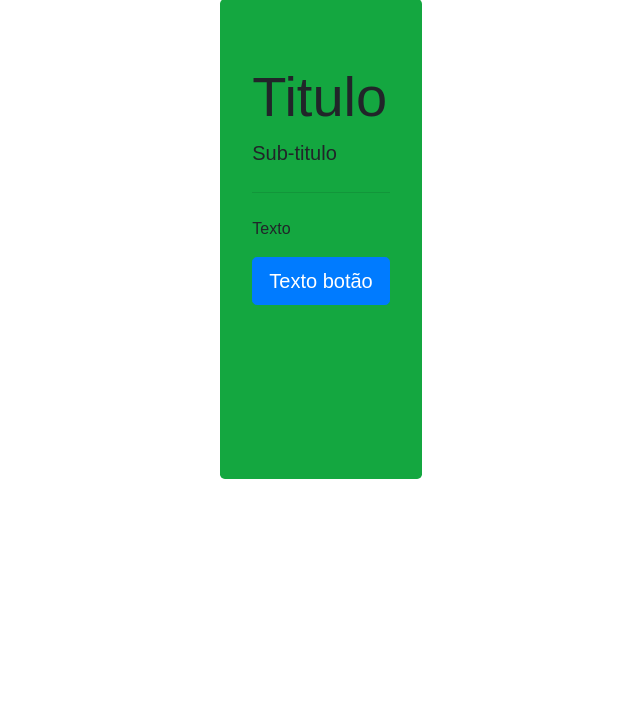
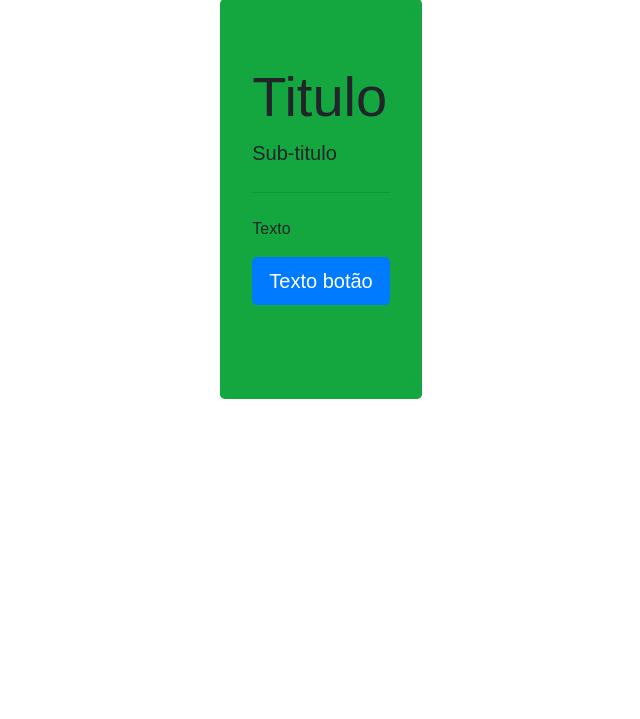
Before and after one commit to LGPC1871/CTI-TCC2020, a CodeIgniter app: page /database/home/principal in a window 1280 px wide. Shown: the part 129-848 px from the top of the page, without its empty margins (319-959 px from the left). Run offline with CodeIgniter, Linux system fonts and the light colour scheme; data that the repository does not hold is empty; some libraries are stand-ins or nearby versions.

Commit message:
Update jumbotron.css

```diff
--- a/web/public/css/jumbotron.css
+++ b/web/public/css/jumbotron.css
@@ -2,7 +2,7 @@
 {
 	/*ALTURA E LARGURA */
 	width: 100%;
-	height: 60vh;
+	height: 50vh;
 	min-width : 100%;
 
     /*CORES*/
```
